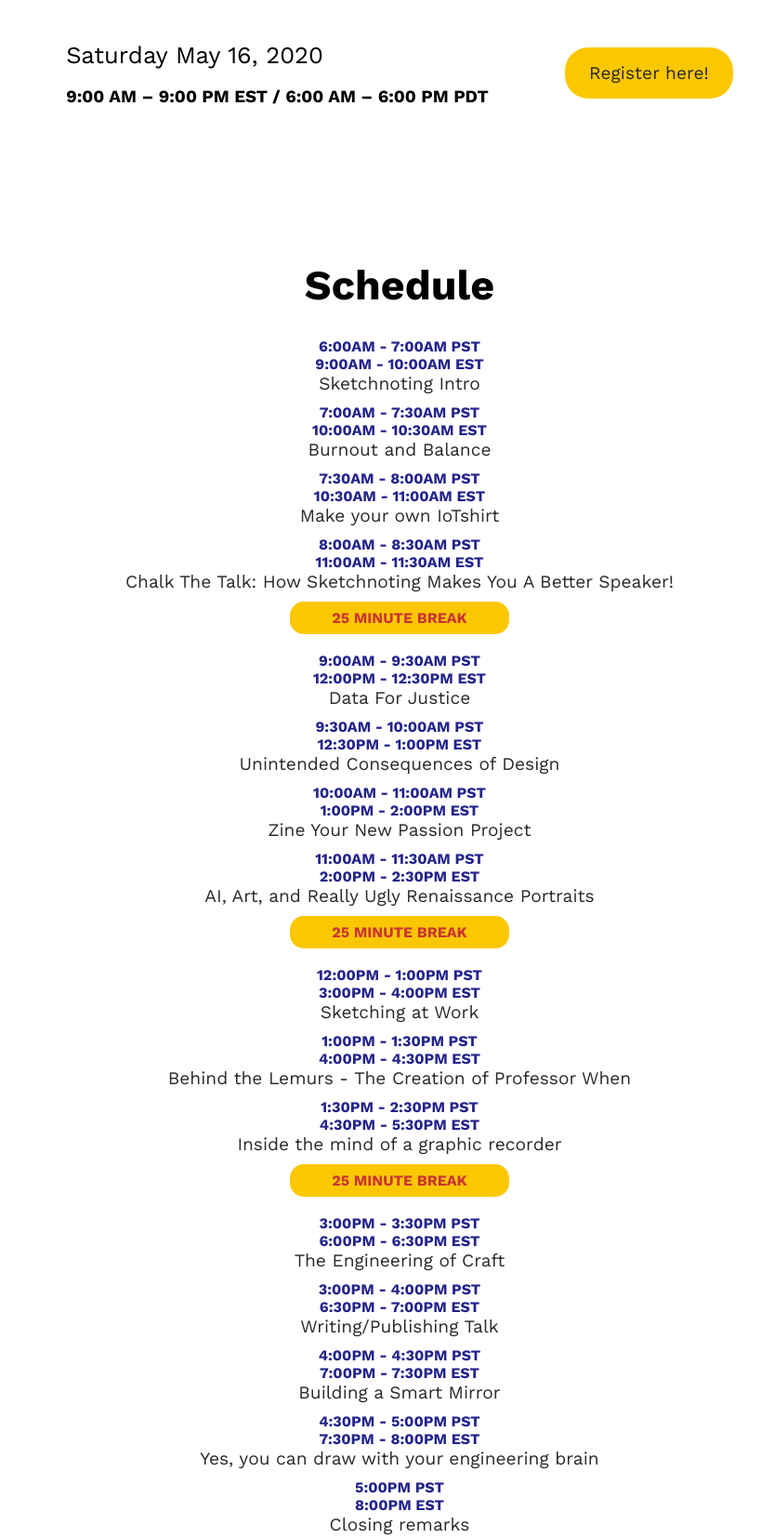
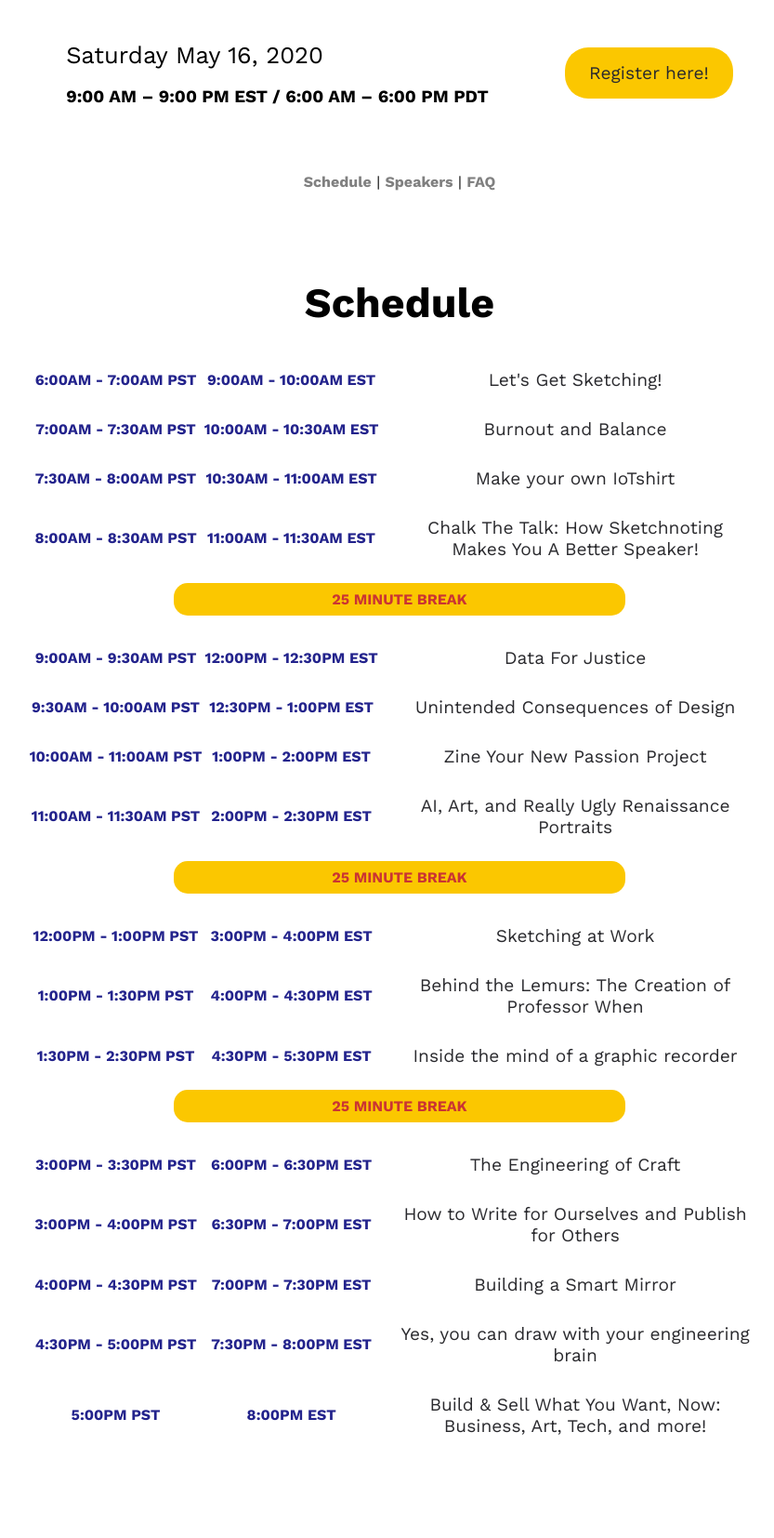
Before and after one commit to letssketchtech/2020, a plain HTML site: page index.html in a window 1280 px wide. Shown: the part 609-2263 px from the top of the page at 93% size, without its empty margins (210-1043 px from the left). Drawn offline with nearby package versions, Linux system fonts and the light colour scheme.

Commit message:
CSS changes to schedule, add tiny nav thing

```diff
--- a/css/style.css
+++ b/css/style.css
@@ -12,6 +12,7 @@ h1 {
 a {
   text-decoration: none;
   font-weight: bold;
+  color: gray;
 }
 
 .section {
@@ -262,6 +263,9 @@ img.headshot {
 .section.schedule {
 }
 
+.schedule-item {
+}
+
 .schedule a {
   color: #2A2A2E;
 }
@@ -272,17 +276,27 @@ img.headshot {
   background-color:#FBC700;
   margin-left:30%;
   margin-right:30%;
+  margin-top: 10px;
   padding: .5rem;
+}
 
-}
 .schedule-time {
   color: #23238C;
   font-weight: 700;
+  width: 275px;
 }
+
 .schedule-event {
   color: #2A2A2E;
   font-size: 1.2em;
-  margin-bottom: 10px;
+  width: 600px;
+  box-sizing: border-box;
+  padding: 15px;
+}
+
+.links-box {
+  width: 400px;
+  text-align: center;
 }
 
 @media (max-width: 600px) {
@@ -322,6 +336,4 @@ img.headshot {
   .workshops .flex-item.sm > * {
     margin: 0 10px;
   }
-
-
 }
--- a/index.html
+++ b/index.html
@@ -31,91 +31,127 @@ ga('send', 'pageview');
                 </div>
             </div>
         </div>
-        <div class = "section schedule">
+
+        <div class="flex-container">
+            <div class="links-box">
+                <a href="#schedule">Schedule</a> | <a href="#speakers">Speakers</a> | <a href="#">FAQ</a>
+            </div>
+        </div>
+
+
+        <div class = "section schedule" id="schedule">
             <h1>Schedule</h1>
-            <div class="flex-container">
-                <div class="schedule-item">
-                  <div class="schedule-time">6:00AM - 7:00AM PST</div>
-                  <div class="schedule-time">9:00AM - 10:00AM EST</div>
-                  <div class="schedule-event">Sketchnoting Intro</div>
+                <div class="flex-container schedule-item">
+                    <div class="schedule-time">6:00AM - 7:00AM PST</div>
+                    <div class="schedule-time">9:00AM - 10:00AM EST</div>
+                    <div class="schedule-event">Let's Get Sketching!</div>
+                </div>
 
+                <div class="flex-container schedule-item">
                   <div class="schedule-time">7:00AM - 7:30AM PST</div>
                   <div class="schedule-time">10:00AM - 10:30AM EST</div>
                   <div class="schedule-event">Burnout and Balance</div>
+                </div>
 
+                <div class="flex-container schedule-item">
                   <div class="schedule-time">7:30AM - 8:00AM PST</div>
                   <div class="schedule-time">10:30AM - 11:00AM EST</div>
                   <div class="schedule-event">Make your own IoTshirt</div>
+                </div>
 
+                <div class="flex-container schedule-item">
                   <div class="schedule-time">8:00AM - 8:30AM PST</div>
                   <div class="schedule-time">11:00AM - 11:30AM EST</div>
-                  <div class="schedule-event">Chalk The Talk: How Sketchnoting Makes You A Better Speaker!</div>
+                  <div class="schedule-event">Chalk The Talk: How Sketchnoting <br>Makes You A Better Speaker!</div>
+                </div>
 
                   <!-- Break-->
                   <div class="schedule-break">25 MINUTE BREAK</div>
                   <br>
 
                   <!-- Logistics talk by Denise/Gu-->
+                <div class="flex-container schedule-item">
                   <div class="schedule-time">9:00AM - 9:30AM PST</div>
                   <div class="schedule-time">12:00PM - 12:30PM EST</div>
                   <div class="schedule-event">Data For Justice</div>
+                </div>
 
+                <div class="flex-container schedule-item">
                   <div class="schedule-time">9:30AM - 10:00AM PST</div>
                   <div class="schedule-time">12:30PM - 1:00PM EST</div>
                   <div class="schedule-event">Unintended Consequences of Design</div>
+                </div>
 
+                <div class="flex-container schedule-item">
                   <div class="schedule-time">10:00AM - 11:00AM PST</div>
                   <div class="schedule-time">1:00PM - 2:00PM EST</div>
                   <div class="schedule-event">Zine Your New Passion Project</div>
+                </div>
 
+                <div class="flex-container schedule-item">
                   <div class="schedule-time">11:00AM - 11:30AM PST</div>
                   <div class="schedule-time">2:00PM - 2:30PM EST</div>
                   <div class="schedule-event">AI, Art, and Really Ugly Renaissance Portraits</div>
+                </div>
                   <!--Break-->
                   <div class="schedule-break">25 MINUTE BREAK</div>
                   <br>
 
                   <!-- Logistics talk by Denise-->
+                <div class="flex-container schedule-item">
                   <div class="schedule-time">12:00PM - 1:00PM PST</div>
                   <div class="schedule-time">3:00PM - 4:00PM EST</div>
                   <div class="schedule-event">Sketching at Work</div>
+                </div>
 
+                <div class="flex-container schedule-item">
                   <div class="schedule-time">1:00PM - 1:30PM PST</div>
                   <div class="schedule-time">4:00PM - 4:30PM EST</div>
-                  <div class="schedule-event">Behind the Lemurs - The Creation of Professor When</div>
+                  <div class="schedule-event">Behind the Lemurs: The Creation of Professor When</div>
+                </div>
 
+                <div class="flex-container schedule-item">
                   <div class="schedule-time">1:30PM - 2:30PM PST</div>
                   <div class="schedule-time">4:30PM - 5:30PM EST</div>
                   <div class="schedule-event">Inside the mind of a graphic recorder</div>
+                </div>
 
                   <!--Break-->
                   <div class="schedule-break">25 MINUTE BREAK</div>
                   <br>
 
                   <!-- Logistics talk by Marlena-->
+                <div class="flex-container schedule-item">
                   <div class="schedule-time">3:00PM - 3:30PM PST</div>
                   <div class="schedule-time">6:00PM - 6:30PM EST</div>
                   <div class="schedule-event">The Engineering of Craft</div>
+                </div>
 
+                <div class="flex-container schedule-item">
                   <div class="schedule-time">3:00PM - 4:00PM PST</div>
                   <div class="schedule-time">6:30PM - 7:00PM EST</div>
-                  <div class="schedule-event">Writing/Publishing Talk</div>
+                  <div class="schedule-event">How to Write for Ourselves and Publish for Others</div>
+                </div>
 
+                <div class="flex-container schedule-item">
                   <div class="schedule-time">4:00PM - 4:30PM PST</div>
                   <div class="schedule-time">7:00PM - 7:30PM EST</div>
                   <div class="schedule-event">Building a Smart Mirror</div>
+                </div>
 
+                <div class="flex-container schedule-item">
                   <div class="schedule-time">4:30PM - 5:00PM PST</div>
                   <div class="schedule-time">7:30PM - 8:00PM EST</div>
                   <div class="schedule-event">Yes, you can draw with your engineering brain</div>
+                </div>
 
+                <div class="flex-container schedule-item">
                   <div class="schedule-time">5:00PM PST</div>
                   <div class="schedule-time">8:00PM EST</div>
-                  <div class="schedule-event">Closing remarks</div>
+                  <div class="schedule-event">Build & Sell What You Want, Now: Business, Art, Tech, and more!</div>
                 </div>
-              </div>
         </div>
-        <div class = "section hero">
+        <div class= "section hero" id="speakers">
             <div class="flex-container">
                 <h1>Speakers</h1>
             </div>
@@ -343,8 +379,6 @@ ga('send', 'pageview');
                     <div class='social'></div>
                 </div>
             </div>
-
-
         </div>
 
         <div class = "section hero">
```
Lines whose indentation alone changed are shown as unchanged.
